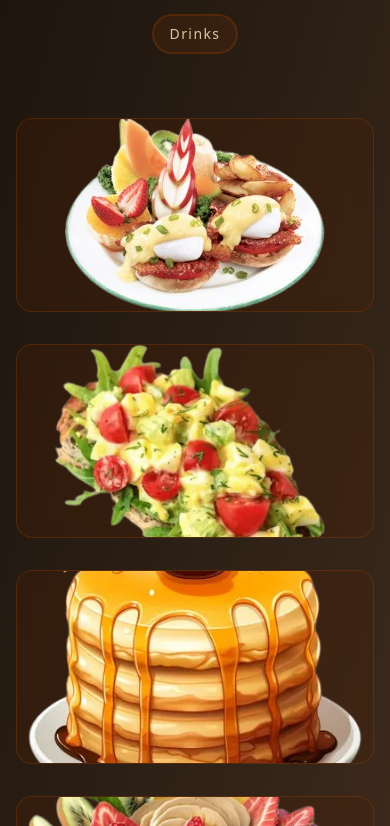
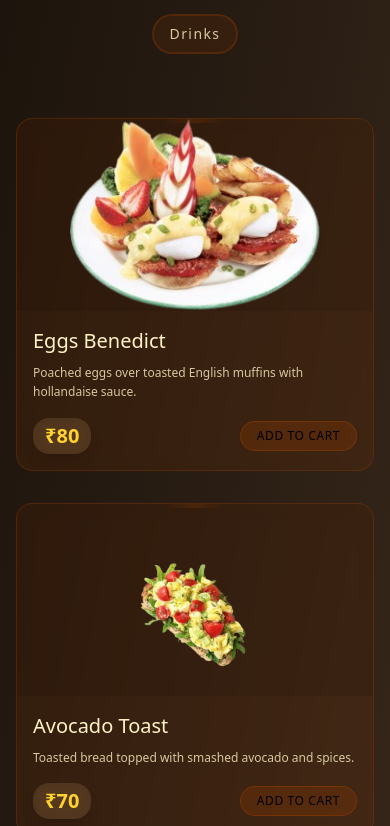
Before and after one commit to Muskan8878h/Food-Delivery-Website, a React (Vite) app in the folder frontend/: page / in a window 390 px wide. Shown: the part 5418-6244 px from the top of the page. Built offline with nearby package versions, Linux system fonts and the light colour scheme.

Commit message:
Add to Cart feature added in OurHomeMenu file

```diff
--- a/frontend/src/components/OurHomeMenu/OurHomeMenu.jsx
+++ b/frontend/src/components/OurHomeMenu/OurHomeMenu.jsx
@@ -42,7 +42,45 @@ const OurHomeMenu = () => {
                     <div key={item.id} className="relative bg-amber-900/20 rounded-2xl overflow-hidden border border-amber-800/30 backdrop-blur-sm flex flex-col transition-all duration-500"
                     style={{'--index':i}}>
                         <div className="relative h-48 sm:h-56 md:h-60 flex items-center justify-center bg-black/10">
-                        <img src={item.image} alt={item.name}/>
+                        <img src={item.image} alt={item.name}
+                        className="max-h-full max-w-full object-contain transition-all duration-700"/>
+                        </div>
+                        <div className="p-4 sm:p-6 flex flex-col flex-grow">
+                            <div className="absolute top-0 left-1/2 -translate-x-1/2 w-16 h-1 bg-gradient-to-r from-transition via-amber-800/50 to-transparent opacity-50 transition-all duration-300"/>
+                            <h3 className="text-xl sm:text-2xl mb-2 font-dancingscript text-amber-100 transition-colors">
+                                {item.name}
+                            </h3>
+                            <p className="text-amber-100/80 text-xs sm:text-sm mb-4 font-cinzel leading-relaxed">
+                            {item.description}</p>
+
+                            <div className="mt-auto flex items-center gap-4 justify-between">
+                                <div className="bg-amber-100/10 backdrop-blur-sm px-3 py-1 rounded-2xl shadow-lg">
+                                <span className="text-xl font-bold text-amber-300 font-dancingscript">
+                                    ₹{item.price}
+                                </span>
+                            </div>
+                            <div className="flex items-center gap-2">
+                                {quantity>0 ?(
+                                    <>
+                                    <button classname="w-8 h-8 rounded-full bg-amber-900/40 flex items-center justify-center hover:bg-amber-800/50 transition-colors" onClick={()=>quantity>1?addToCart(item,quantity-1): removeFromCart(item.id)}>
+                                    <FaMinus className="text-amber-100"/>
+                                    </button>
+                                    <span className="w-8 text-center text-amber-100">
+                                      {quantity}
+                                      </span>
+                                      <button classname="w-8 h-8 rounded-full bg-amber-900/40 flex items-center justify-center hover:bg-amber-800/50 transition-colors" onClick={()=>addToCart(item,quantity+1)}>
+                                      <FaPlus className="text-amber-100"/>
+                                      </button>
+                                    </>
+                                ):(
+                                  <button className="bg-amber-900/40 px-4 py-1.5 rounded-full font-cinzel text-xs uppercase sm:text-sm tracking-wider transition-transform duration hover:scale-110 hover:shadow-lg hover:shadow-amber-900/20 relative overflow-hidden border border-amber-800/50">
+                                    <span className="relative z-10 text-xs text-black">
+                                      Add to Cart
+                                    </span>
+                                  </button>
+                                )}
+                            </div>
+                        </div>
                         </div>
                         </div>
                 )
```
